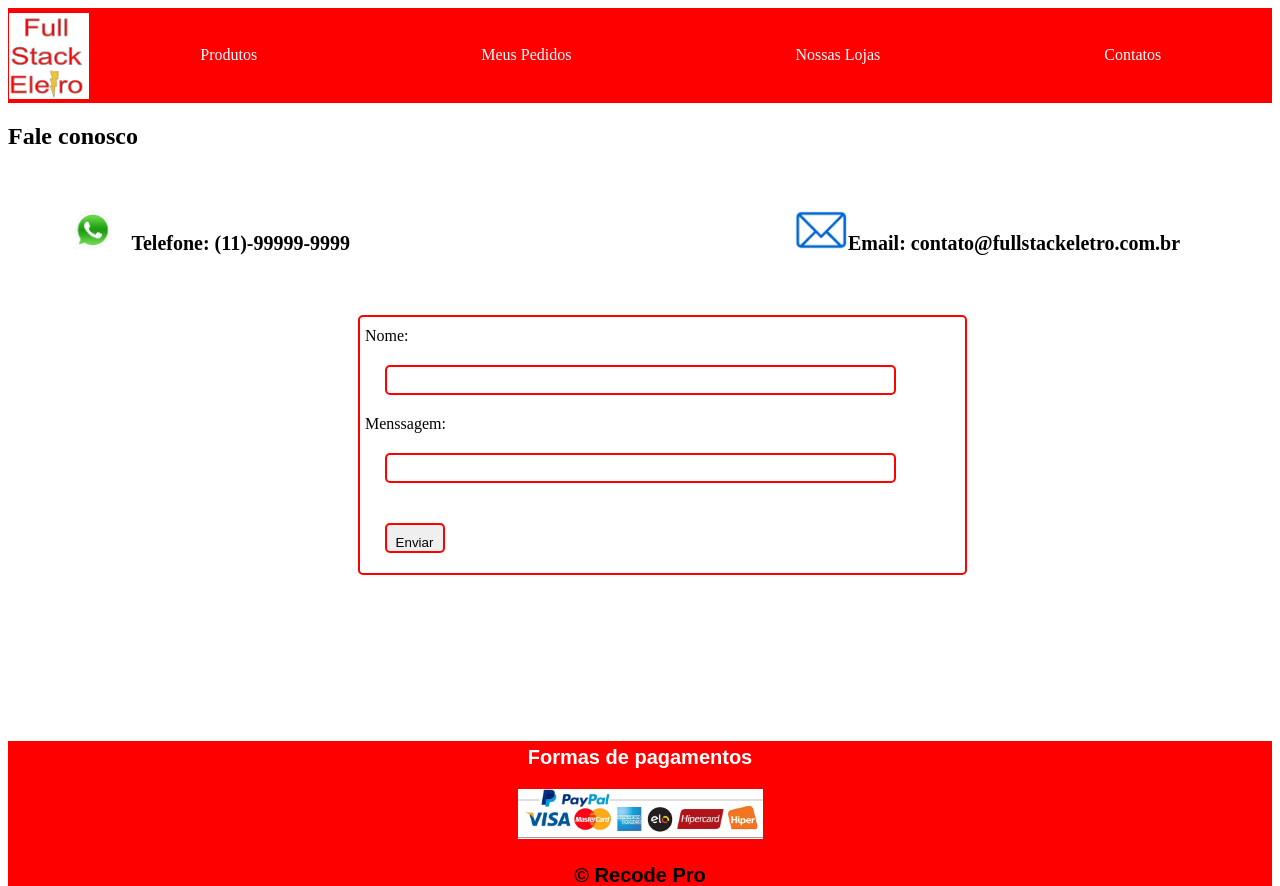
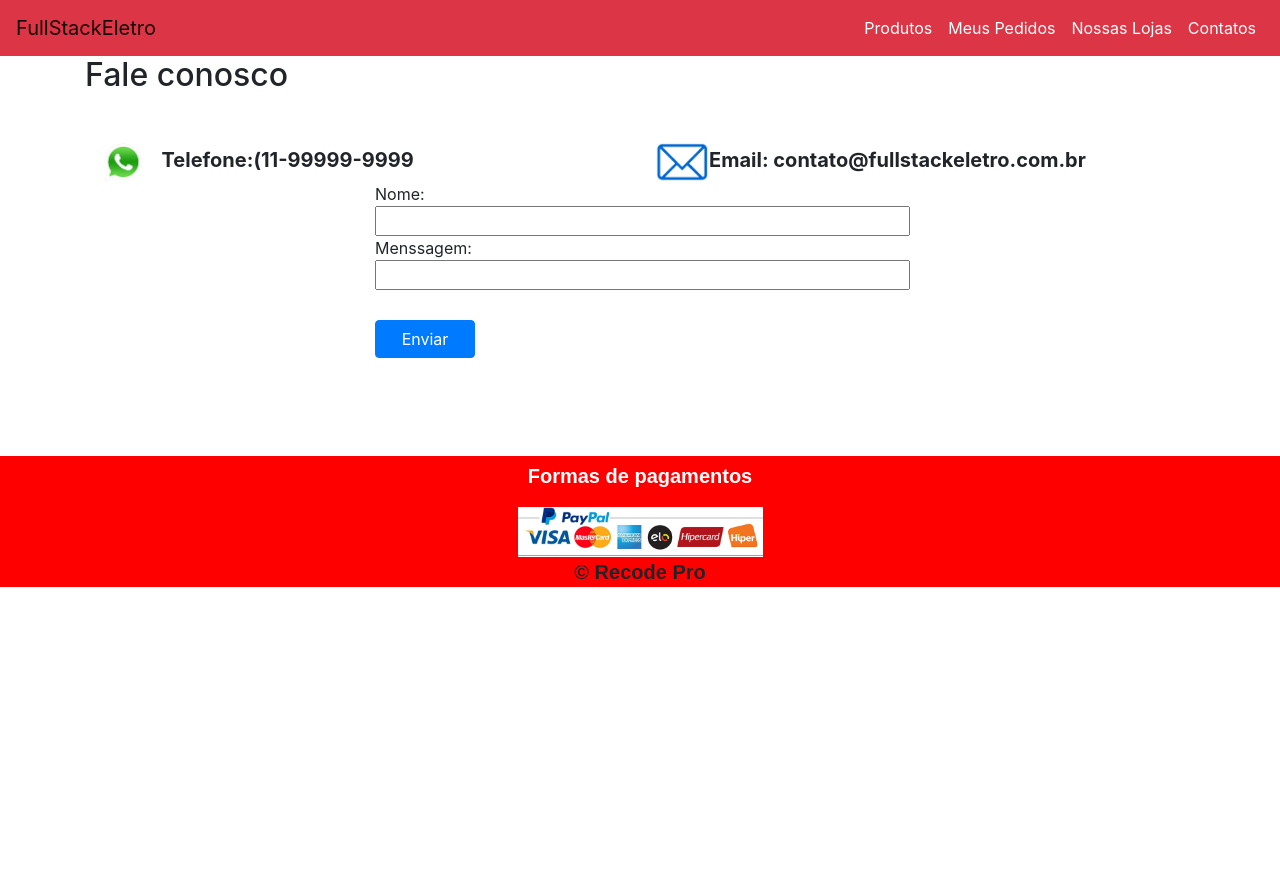
Before and after one commit to nathanymendonca/full-stack-eletro, a PHP site: page /contato.php in a window 1280 px wide. Shown: the top 886 px of the page. After the commit the page ends 587 px from the top, so only its background shows below. Run offline with PHP 8.4, Linux system fonts and the light colour scheme.

Commit message:
Atualização boostrap

```diff
--- a/CSS/estilo.css
+++ b/CSS/estilo.css
@@ -1,88 +1,80 @@
-p{
+p {
     font-family: Arial, Helvetica, sans-serif;
 }
 
-#formas_pagamento{
-color: white;
-padding-top: 5px;
+#formas_pagamento {
+    color: white;
+    padding-top: 5px;
 }
 
-.menu{
+.menu {
     background-color: red;
 }
 
-.menu a{
+.menu a {
     color: white;
 }
 
-.preco{
+.preco {
     color: red;
 }
 
-.produtos{
+.produtos {
     font-family: Arial, Helvetica, sans-serif;
 }
 
-
-
-#rodape{
+#rodape {
     text-align: center;
     bottom: 100%;
     background-color: red;
     padding: -0.1px;
     font-weight: bold;
     font-size: 20px;
-
-
-
 }
 
-#rodapeprodutos{
+#rodapeprodutos {
     text-align: center;
     background-color: red;
     padding: -0.1px;
     font-weight: bold;
     font-size: 20px
-
-
 }
 
-header{
-    display: flex;
-    background-color: red;
+header {
+    /*display: flex;
 
     align-items: center;
-    justify-content: space-around;
+    justify-content: space-around;*/
+    width: 100%;
 }
 
-.logo img{
+.navbar-light {
+    background-color: red;
+}
+
+.logo img {
     width: 80px;
     padding-top: 5px;
     padding-left: -2px;
 }
 
-
-#menu a{
-    padding: 110px;
-    text-decoration: none;
-    color:white;
+.navbar-light .navbar-nav .nav-link {
+    color: white;
 }
 
-#menu a:hover{
+#menu a:hover {
     font-size: 20px;
     font-weight: bold;
     color: white;
-
 }
 
-#principal{
+#principal {
     display: flex;
-
     max-width: 1300px;
     margin: auto;
+}
 
-}
-#menu-lateral li{
+#menu-lateral li {
     width: 160px;
     font-size: 20px;
     border: 2px solid red;
@@ -93,97 +85,74 @@ header{
     font-weight: bold;
 }
 
-#menu-lateral li:hover{
+#menu-lateral li:hover {
     background-color: red;
     color: white;
 }
 
-
-.produto{
+.produto {
     width: 220px;
     border: 2px solid red;
     text-align: center;
     margin: 40px;
     padding-top: 14px;
     border-radius: 9px;
-
-
 }
 
-.produto .valorProduto{
+.produto .valorProduto {
     text-decoration: line-through;
 }
-.produto .promocao{
+
+.produto .promocao {
     color: red;
     font-weight: bold;
+}
 
-}
-#Produtos{
-    display:flex;
+#Produtos {
+    display: flex;
     flex-wrap: wrap;
 }
 
-#botao{
+#botao {
     padding-bottom: 2px;
 }
-.comprar{
+
+.comprar {
     background-color: red;
     color: white;
     border-radius: 9px;
-
-
-
-}
-#Fale_conosco{
-
-display: flex;
-justify-content:space-around;
-
-
 }
 
-#divFormulario{
-
-margin: 40px;
-font-size: 20px;
-font-weight: bold;
-
-
+#Fale_conosco {
+    display: flex;
+    justify-content: space-around;
 }
 
-#divContatos{
-
-margin: 40px;
-padding-right: 45px;
-font-size: 20px;
-font-weight: bold;
-text-align: justify;
-padding-left: 350px;
+#divFormulario {
+    margin-top: 40px;
+    font-size: 20px;
+    font-weight: bold;
 }
 
-.comentario{
+#divContatos {
+    margin-top: 40px;
+    font-size: 20px;
+    font-weight: bold;
+    text-align: justify;
+}
+
+.comentario {
     padding-left: 5px;
-    margin-left: 350px;
 }
-form, input{
-    border: 2px solid red;
-   width: 90%;
-   padding-top: 10px;
-   margin:20px;
-   border-radius: 5px;
-   padding-left: 5px;
 
-   }
+.container--normal {
+    height: 400px;
+}
 
+.btn {
+    margin-top: 30px;
+}
 
-
-   .logincliente{
-
+.logincliente {
     padding-left: 350px;
-    }
-
-
-   .pedido{
-       padding-left: 350px;
-       border: 2px solid red;
-   }
+}
--- a/contato.php
+++ b/contato.php
@@ -2,7 +2,7 @@
 
 include "conexao.php";
 
-if (isset($_POST['nome']) && isset($_POST['msg'])){
+if (isset($_POST['nome']) && isset($_POST['msg'])) {
 
     $nome = $_POST['nome'];
     $msg = $_POST['msg'];
@@ -17,11 +17,16 @@ if (isset($_POST['nome']) && isset($_POST['msg'])){
 
 <!DOCTYPE html>
 <html lang="pt-br">
-<head> <meta charset="UTF-8">
+
+<head>
+    <meta charset="UTF-8">
     <title>Contato - Full Stack Eletro</title>
+    <meta name="viewport" content="width=device-width, initial-scale=1, shrink-to-fit=no">
+    <link rel="stylesheet" href="https://stackpath.bootstrapcdn.com/bootstrap/4.1.3/css/bootstrap.min.css" integrity="sha384-MCw98/SFnGE8fJT3GXwEOngsV7Zt27NXFoaoApmYm81iuXoPkFOJwJ8ERdknLPMO" crossorigin="anonymous">
     <link rel="stylesheet" href="./CSS/estilo.css">
 
     <head>
+
     <body>
         <!--Início Menu  -->
         <header>
@@ -32,40 +37,43 @@ if (isset($_POST['nome']) && isset($_POST['msg'])){
         <!--Fim do Menu-->
 
         <!--Início Fale Conocso - Whatsapp e E-mail  -->
+        <div class="container container--normal">
+            <div class="row">
+                <div class="col-md">
                     <h2>Fale conosco</h2>
+                </div>
+            </div>
 
-                 <div id="Fale_conosco">
-                <div id="divFormulario"> <img height="40px" src="./imagens/wta.jpg" alt="Contato Whatsapp">Telefone: (11)-99999-9999</div>
+            <div class="row">
+                <div class="col">
+                    <div id="divFormulario">
+                        <img height="40px" src="./imagens/wta.jpg" alt="Contato Whatsapp">Telefone:(11-99999-9999
+                    </div>
+                </div>
+                <div class="col">
+                    <div id="divContatos">
+                        <img height="40px" src="./imagens/email.png" alt="Contato E-mail">Email: contato@fullstackeletro.com.br
+                    </div>
+                </div>
+            </div>
 
-                <div id="divContatos"><img height="40px" src="./imagens/email.png" alt="Contato E-mail">Email: contato@fullstackeletro.com.br</div>
+            <div class="row">
+                <div class="col-md-6 offset-md-3">
+                    <form class="comentario" method="post" action="receberdados.php">
+                        Nome:<br>
+                        <input type="text" name="nome" style="width:100%"><br>
+                        Menssagem:<br>
+                        <input type="text" name="msg" style="width:100%"><br>
+
+                        <input class="btn btn-primary" type="submit" name="submit" value="Enviar" style="width:100px"><br>
+                    </form>
+
                 </div>
 
             </div>
-            <!--Fim fale conosco  -->
 
+        </div>
 
-
-             <!--Início Fomulário de comentário  -->
-
-        <form  class="comentario" method="post" action="receberdados.php"  style="width: 600px">
-            Nome:<br>
-            <input type="text" name="nome" style="width:500px"><br>
-            Menssagem:<br>
-            <input type="text" name="msg" style="width:500px"><br>
-
-            <input type="submit" name="submit" value="Enviar" style="width:60px"><br>
-        </form>
-
-
-        <!--Fim Fomulário de comentário   -->
-
-        <br>
-        <br>
-        <br>
-        <br>
-        <br>
-        <br>
-        <br>
 
 
         <!--Rodapé  -->
--- a/menu.php
+++ b/menu.php
@@ -1,4 +1,38 @@
-<div class="logo">
+<nav class="navbar navbar-expand-lg navbar-light bg-danger">
+  <a class="navbar-brand" href="./">FullStackEletro</a>
+  <button class="navbar-toggler" type="button" data-toggle="collapse" data-target="#navbarSupportedContent" aria-controls="navbarSupportedContent" aria-expanded="false" aria-label="Toggle navigation">
+    <span class="navbar-toggler-icon"></span>
+  </button>
+
+  <div class="collapse navbar-collapse" id="navbarSupportedContent">
+    <ul class="navbar-nav ml-auto">
+
+      <li class="nav-item">
+        <a class="nav-link" href="index.php"></a>
+      </li>
+      <li class="nav-item">
+        <a class="nav-link" href="produtos.php">Produtos</a>
+      </li>
+      <li class="nav-item">
+        <a class="nav-link" href="pedido.php">Meus Pedidos</a>
+      </li>
+      <li class="nav-item">
+        <a class="nav-link" href="loja.php">Nossas Lojas</a>
+      </li>
+      <li class="nav-item">
+        <a class="nav-link" href="contato.php">Contatos</a>
+      </li>
+
+    </ul>
+  </div>
+</nav>
+
+
+
+
+
+
+<!--<div class="logo">
     <a href="index.php">
         <img src="./imagens/Sem título.png" alt="FullStackEletro">
     </a>
@@ -10,4 +44,4 @@
         <a href="loja.php">Nossas Lojas</a>
         <a href="contato.php">Contatos</a>
 
-</div>
+</div> -->
```
Also changed, not shown: index.php (+7 -2 lines), loja.php (+31 -20 lines), pedido.php (+17 -5 lines), produtos.php (+9 -9 lines). Lines whose indentation alone changed are shown as unchanged.
